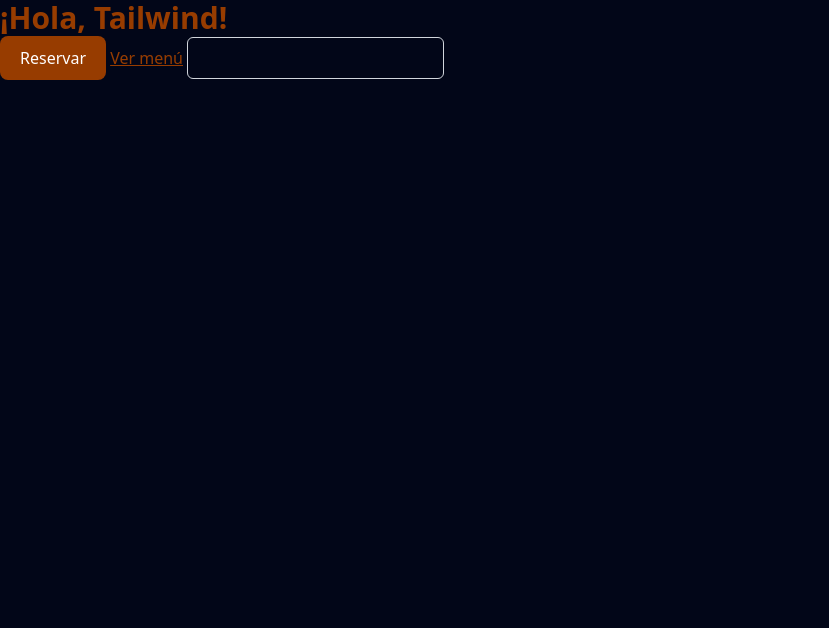
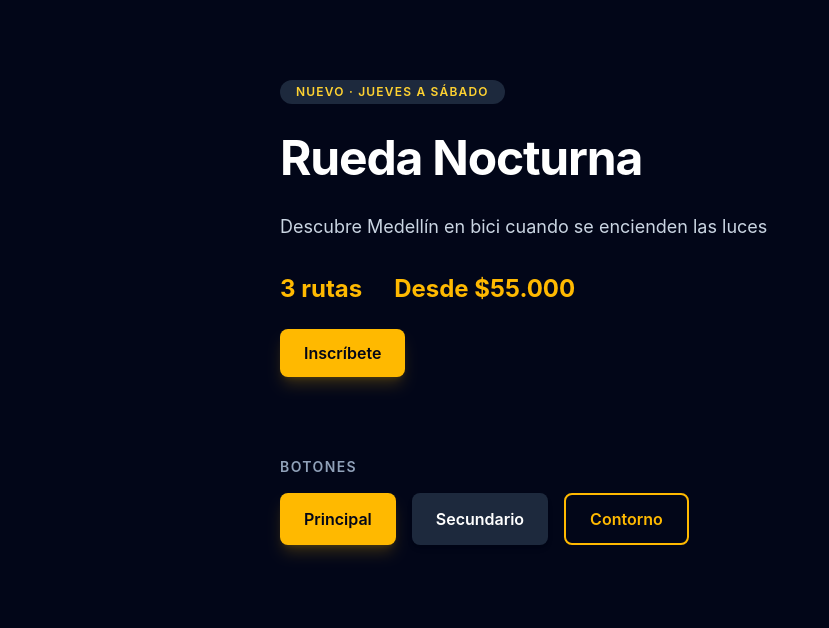
Before and after one commit to santiagoalzate434-cmd/rueda_nocturna, a website: page index.html in a window 1280 px wide. Shown: the whole page, without its empty margins (0-829 px from the left). Drawn offline with nearby package versions, Linux system fonts and the light colour scheme.

Commit message:
inicio tailwind

```diff
--- a/index.html
+++ b/index.html
@@ -1,22 +1,65 @@
-<!DOCTYPE html>
+<!doctype html>
 <html lang="es">
   <head>
-<meta charset="UTF-8">
-<meta name="viewport" content="width=device-width, initial-scale=1.0">
-<title>Rueda nocturna | medellin</title>
-<script src="https://cdn.jsdelivr.net/npm/@tailwindcss/browser@4"></script>
+    <meta charset="UTF-8" />
+    <meta name="viewport" content="width=device-width, initial-scale=1.0" />
+    <title>Rueda Nocturna | Medellín</title>
+    <link href="src/output.css" rel="stylesheet" />
   </head>
 
   <body class="min-h-screen bg-slate-950 text-white">
+    <section class="mx-auto max-w-3xl space-y-6 px-6 py-20">
+      <p
+        class="w-fit rounded-full bg-slate-800 px-4 py-1 text-xs font-semibold uppercase tracking-widest text-amber-300"
+      >
+        Nuevo · Jueves a sábado
+      </p>
+      <h1 class="text-5xl font-bold leading-tight tracking-tight text-white">
+        Rueda Nocturna
+      </h1>
+      <p class="max-w-xl text-lg leading-relaxed text-slate-300">
+        Descubre Medellín en bici cuando se encienden las luces
+      </p>
+      <div class="flex gap-8 pt-2">
+        <p class="text-2xl font-bold text-amber-400">3 rutas</p>
+        <p class="text-2xl font-bold text-amber-400">Desde $55.000</p>
+      </div>
+      <a
+        href="#inscripcion"
+        class="inline-block rounded-lg bg-amber-400 px-6 py-3 font-semibold text-slate-950 shadow-lg shadow-amber-400/20 hover:bg-amber-300 focus:outline-hidden focus:ring-2 focus:ring-amber-200 focus:ring-offset-2 focus:ring-offset-slate-950"
+      >
+        Inscríbete
+      </a>
+    </section>
 
-    <h1 class="text-3xl font-bold text-amber-800">¡Hola, Tailwind!</h1>
+    <section class="mx-auto max-w-3xl space-y-4 px-6 pb-20">
+      <h2
+        class="text-sm font-semibold uppercase tracking-widest text-slate-400"
+      >
+        Botones
+      </h2>
+      <div class="flex flex-wrap gap-4">
         <button
-    class="rounded-lg bg-amber-800 px-5 py-2.5 text-white">
-    Reservar
+          type="button"
+          class="rounded-lg bg-amber-400 px-6 py-3 font-semibold text-slate-950 shadow-lg shadow-amber-400/20 hover:bg-amber-300 hover:shadow-amber-400/40 focus:outline-hidden focus:ring-2 focus:ring-amber-200 focus:ring-offset-2 focus:ring-offset-slate-950"
+        >
+          Principal
         </button>
-    <a href="menu.html" class="text-amber-800 underline hover:text-amber-950">Ver menú</a>
 
-    <input type="email" class="rounded-md border border-gray-300 px-3 py-2
-    focus:ring-amber-200 focus:outline-hidden">
+        <button
+          type="button"
+          class="rounded-lg bg-slate-800 px-6 py-3 font-semibold text-white shadow-md hover:bg-slate-700 focus:outline-hidden focus:ring-2 focus:ring-slate-400 focus:ring-offset-2 focus:ring-offset-slate-950"
+        >
+          Secundario
+        </button>
+
+        <button
+          type="button"
+          class="rounded-lg border-2 border-amber-400 px-6 py-3 font-semibold text-amber-400 hover:bg-amber-400 hover:text-slate-950 focus:outline-hidden focus:ring-2 focus:ring-amber-200 focus:ring-offset-2 focus:ring-offset-slate-950"
+        >
+          Contorno
+        </button>
+      </div>
+    </section>
   </body>
 </html>
--- /dev/null
+++ b/src/input.css
@@ -0,0 +1 @@
+@import "tailwindcss";
```
Also changed, not shown: package.json (added, +24 -0 lines), src/output.css (added), 2 other files. Lines whose indentation alone changed are shown as unchanged.
